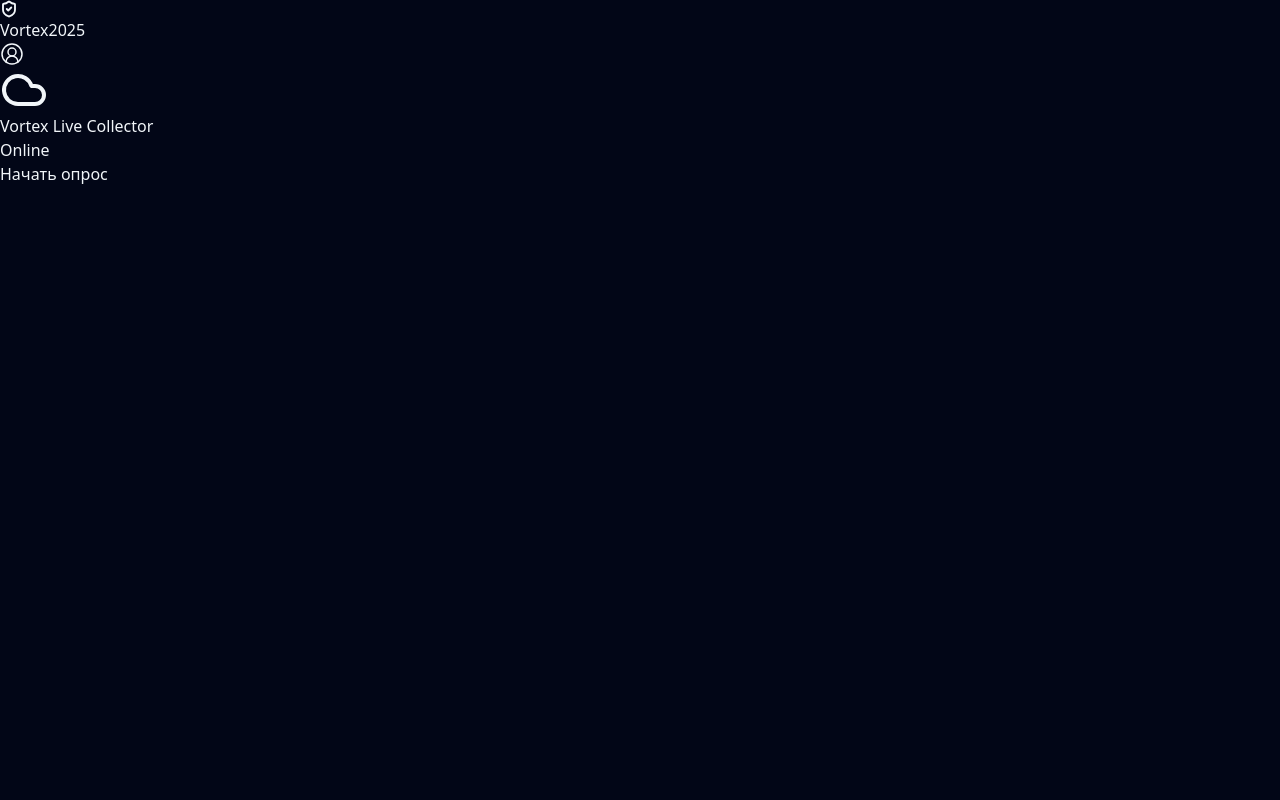
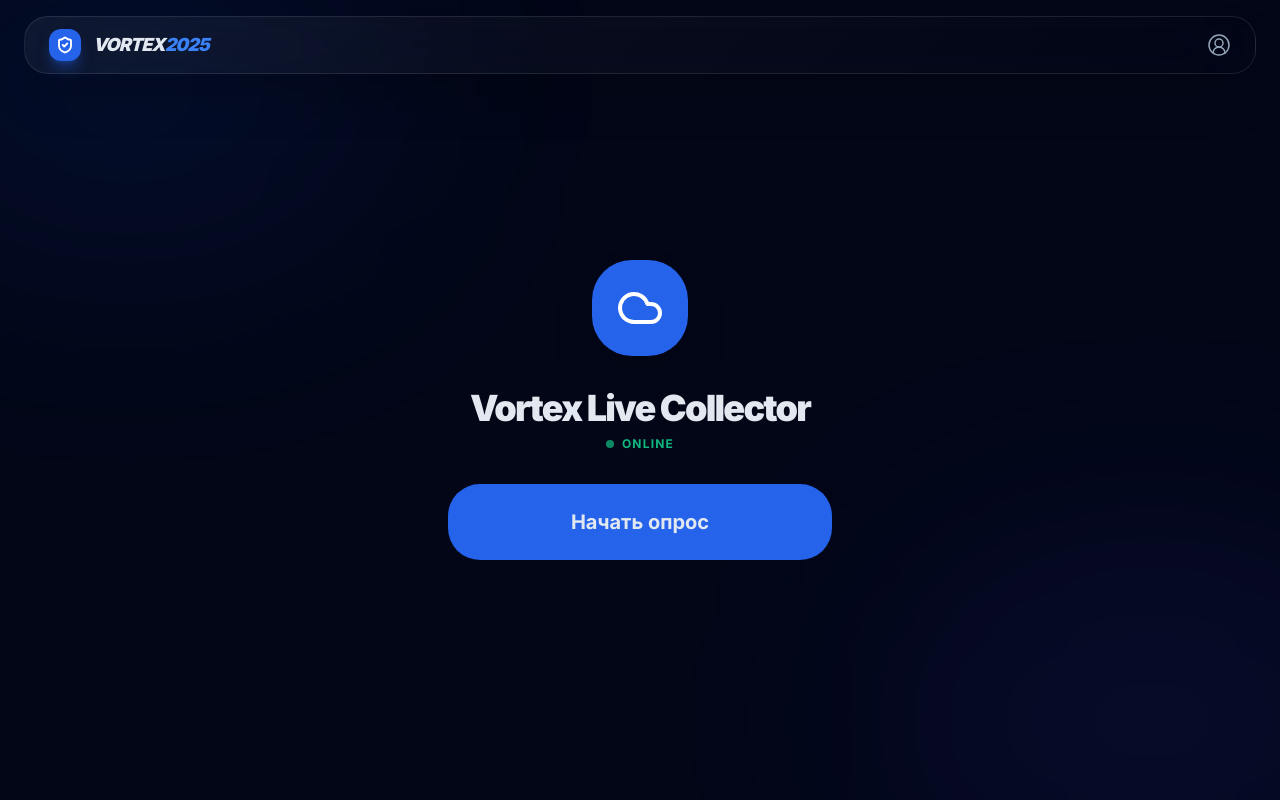
Before and after one commit to johnmausr-lang/vortex-data-collector, a Next.js app: page / in a window 1280 px wide. Built offline with nearby package versions, Linux system fonts and the light colour scheme.

Commit message:
Create tailwind.config.js

```diff
--- /dev/null
+++ b/tailwind.config.js
@@ -0,0 +1,42 @@
+/** @type {import('tailwindcss').Config} */
+module.exports = {
+  content: [
+    "./pages/**/*.{js,ts,jsx,tsx,mdx}",
+    "./components/**/*.{js,ts,jsx,tsx,mdx}",
+    "./app/**/*.{js,ts,jsx,tsx,mdx}",
+  ],
+  theme: {
+    extend: {
+      fontFamily: {
+        sans: ['var(--font-inter)', 'sans-serif'],
+      },
+      colors: {
+        slate: {
+          850: '#151f32',
+          900: '#0f172a',
+          950: '#020617',
+        },
+      },
+      backgroundImage: {
+        'gradient-radial': 'radial-gradient(var(--tw-gradient-stops))',
+        'glass-gradient': 'linear-gradient(135deg, rgba(255,255,255,0.05) 0%, rgba(255,255,255,0) 100%)',
+      },
+      animation: {
+        'fade-in': 'fadeIn 0.5s ease-in-out',
+        'slide-up': 'slideUp 0.5s cubic-bezier(0.16, 1, 0.3, 1)',
+        'pulse-slow': 'pulse 4s cubic-bezier(0.4, 0, 0.6, 1) infinite',
+      },
+      keyframes: {
+        fadeIn: {
+          '0%': { opacity: '0' },
+          '100%': { opacity: '1' },
+        },
+        slideUp: {
+          '0%': { transform: 'translateY(20px)', opacity: '0' },
+          '100%': { transform: 'translateY(0)', opacity: '1' },
+        },
+      },
+    },
+  },
+  plugins: [],
+};
```
